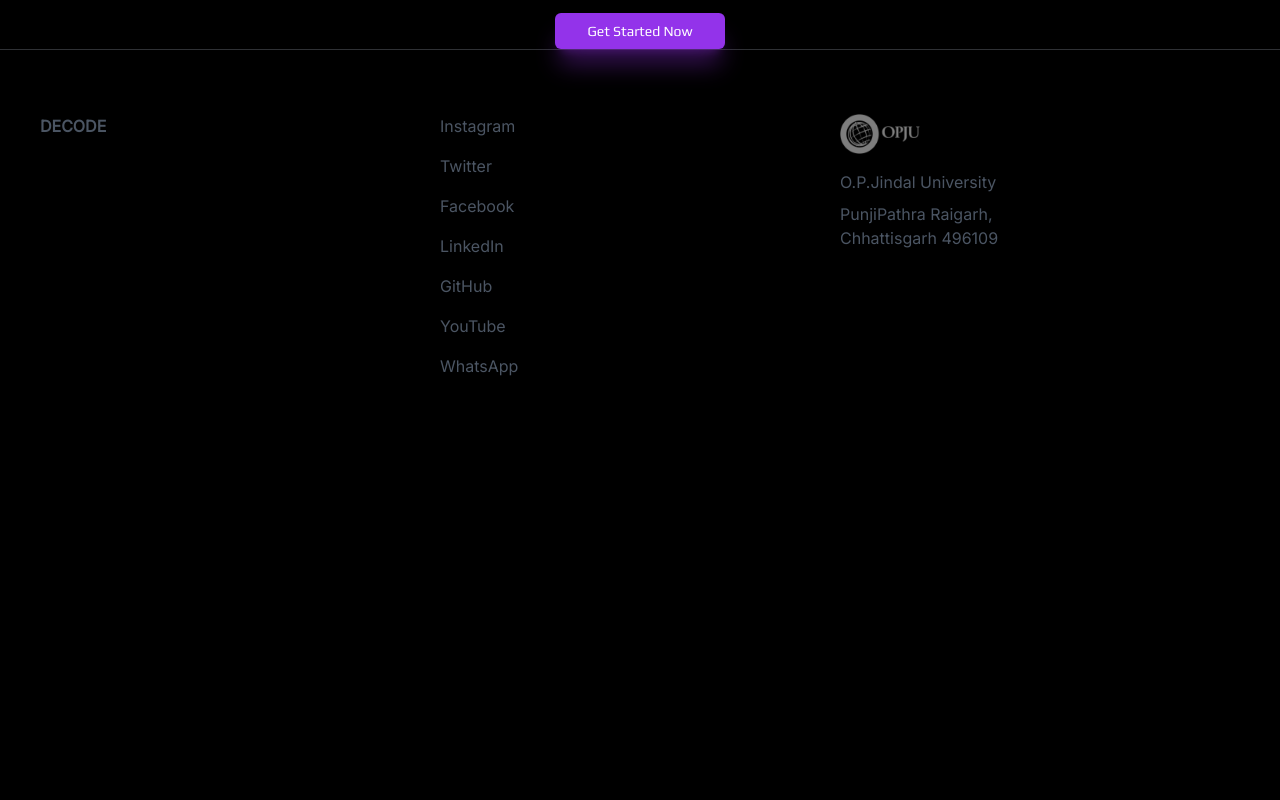
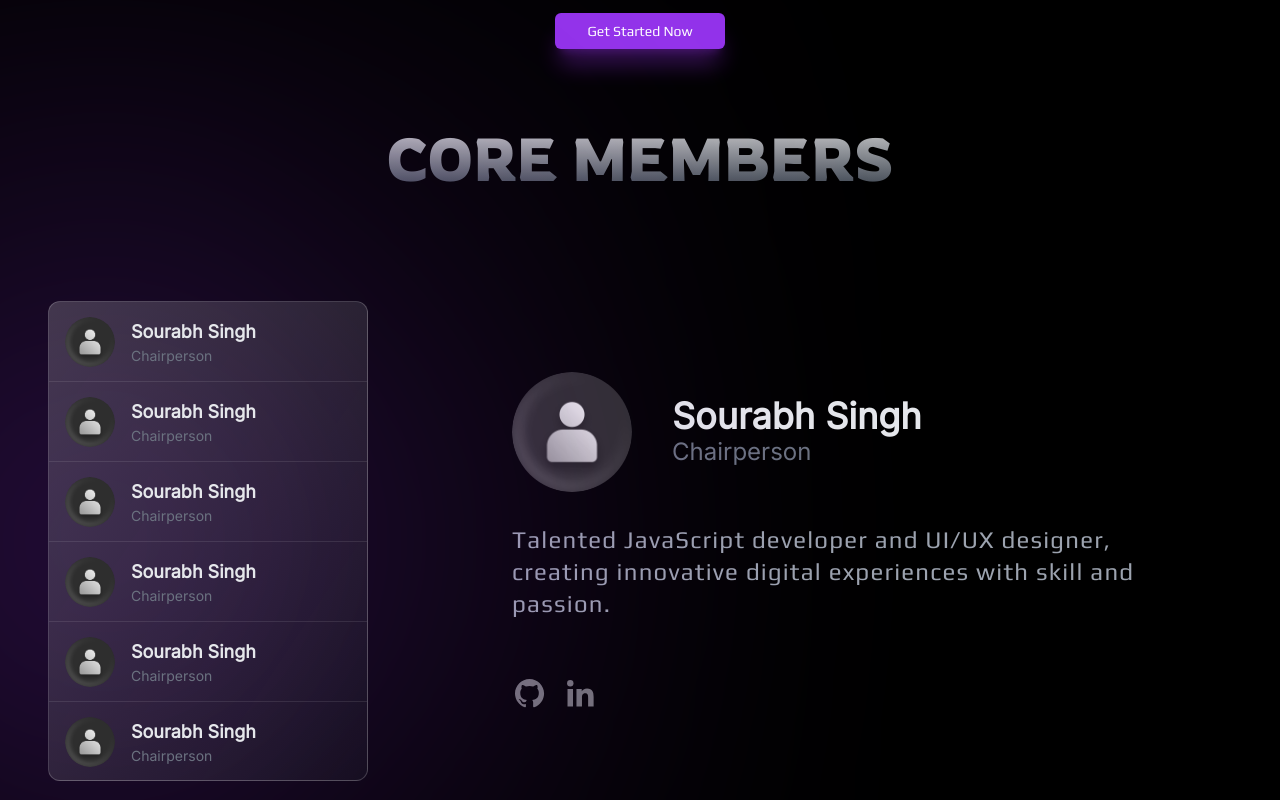
Before and after one commit to void-main1812/decode, a Next.js app: page / in a window 1280 px wide. Shown: the part 2920-3720 px from the top of the page. Before the commit the page ends 3362 px from the top, so only its background shows below. Built offline with nearby package versions, Linux system fonts and the light colour scheme.

Commit message:
👥🔧 Set up: Core Team Members Details

```diff
--- a/app/(site)/components/Body.tsx
+++ b/app/(site)/components/Body.tsx
@@ -1,6 +1,6 @@
 "use client";
 
-import React from "react";
+import React, {useState} from "react";
 import {Play} from "next/font/google";
 import {Rowdies} from "next/font/google";
 import {Inter} from "next/font/google";
@@ -11,6 +11,8 @@ import AdvantagesCard from "@/app/components/AdvantagesCard";
 import {Player} from "@lottiefiles/react-lottie-player";
 import Input from "@/app/components/Input";
 import InputArea from "@/app/components/InputArea";
+import UserItem from "@/app/components/UserItem";
+import MemberDetails from "@/app/components/MemberDetails";
 
 const play = Play({
     subsets: ["latin"],
@@ -28,6 +30,91 @@ const rowdies = Rowdies({
 });
 
 const Body = () => {
+
+    const [presentIndex, setPresentIndex] = useState(0);
+
+    // -------------------------------------Details of Core Team Members
+
+    const members = [
+        {
+            index: 0,
+            name: "Sourabh Singh",
+            role: "Chairperson",
+            image: '/images/user.png',
+            desc: ' Talented JavaScript developer and UI/UX designer, creating innovative digital experiences with skill and passion.'
+        },
+        {
+            index: 1,
+            name: "Sourabh Singh",
+            role: "Chairperson",
+            image: '/images/user.png',
+            desc: 'a hardworking girl'
+        },
+        {
+            index: 2,
+            name: "Sourabh Singh",
+            role: "Chairperson",
+            image: '/images/user.png',
+            desc: 'a hardworking boy'
+        },
+        {
+            index: 3,
+            name: "Sourabh Singh",
+            role: "Chairperson",
+            image: '/images/user.png',
+            desc: 'a hardworking boy'
+        },
+        {
+            index: 4,
+            name: "Sourabh Singh",
+            role: "Chairperson",
+            image: '/images/user.png',
+            desc: 'a hardworking boy'
+        },
+        {
+            index: 5,
+            name: "Sourabh Singh",
+            role: "Chairperson",
+            image: '/images/user.png',
+            desc: 'a hardworking boy'
+        },
+        {
+            index: 6,
+            name: "Sourabh Singh",
+            role: "Chairperson",
+            image: '/images/user.png',
+            desc: 'a hardworking boy'
+        },
+        {
+            index: 7,
+            name: "Sourabh Singh",
+            role: "Chairperson",
+            image: '/images/user.png',
+            desc: 'a hardworking boy'
+        },
+        {
+            index: 8,
+            name: "Sourabh Singh",
+            role: "Chairperson",
+            image: '/images/user.png',
+            desc: 'a hardworking boy'
+        },
+        {
+            index: 9,
+            name: "Sourabh Singh",
+            role: "Chairperson",
+            image: '/images/user.png',
+            desc: 'a hardworking boy'
+        },
+    ]
+
+    // ---------------------------------Handling the image or card hover animations
+
+    const handleClick = (index: number) => {
+        setPresentIndex(index);
+        console.log(presentIndex);
+    }
+
     const [props, set] = useSpring(() => ({
         xys: [0, 0, 1],
         config: {mass: 10, tension: 500, friction: 40},
@@ -51,9 +138,13 @@ const Body = () => {
     const trans = (x: number, y: number, s: number) =>
         `perspective(600px) rotateX(${x}deg) rotateY(${y}deg) scale(${s})`;
 
+    // ---------------------------------Main Body Starts Here
 
     return (
         <div className=" mt-[25vh] z-0 flex flex-col items-center ">
+
+            {/* ----------------------------------Hero Section----------------------------------------- */}
+
             <div className="h-[60vh] w-[80vw] bg-purple-800 blur-[50vh] rounded-full absolute top-[-30vh]"/>
             <div className="flex flex-col gap-5 justify-center items-center">
                 <p className="uppercase text-3xl text-white font-normal tracking-[5px]">
@@ -97,6 +188,9 @@ const Body = () => {
                     className="mt-16 border-[1px] relative border-purple-900 rounded-xl "
                 />
             </a.div>
+
+            {/* -------------------------------------Sponsors Section---------------------------------------- */}
+
             <div className=' flex flex-col justify-center items-center container mt-[15vh]'>
                 <p className='text-2xl text-gray-400/50 tracking-wider'>OUR COMMUNITY IS POWERED BY</p>
                 <div className='flex justify-around items-center gap-[8vw] mt-8'>
@@ -111,12 +205,18 @@ const Body = () => {
                     <div className='w-[80vw] h-[20vh] rounded-[100%] z-20 bg-black '/>
                 </div>
             </div>
+
+            {/* --------------------------------------Advantages of Decode------------------------------------- */}
+
             <div className='container flex flex-col justify-center items-center'>
                 <p className={`text-6xl text-transparent font-light bg-clip-text bg-gradient-to-b from-gray-100/80 to-gray-600/80 tracking-wider text-center leading-[12vh] ${rowdies.className}`}>WHY
                     SHOULD YOU<br/>JOIN DECODE</p>
                 <p className={`w-[60vw] text-center text-gray-400 mt-4 font-extralight ${inter.className}`}>Because here
                     you&apos;ll learn the real stuff with fun</p>
                 <div className='grid grid-cols-3 w-[85vw] grid-flow-row gap-12 mt-16 items-center'>
+
+                    {/*Card 1  Industry Level Skills*/}
+
                     <AdvantagesCard className='text-center flex flex-col col-span-2 justify-center p-8 items-center'>
                         <Player src={'/animations/react_gray.json'} className='player' loop autoplay
                                 style={{height: '30vh', width: '30vh', opacity: '0.5'}}/>
@@ -125,6 +225,9 @@ const Body = () => {
                         <p className='text-gray-500 text-lg w-[35vw] mt-8'>Learn all new & industry level skills like
                             react js, next js, android development etc. By working on real life projects</p>
                     </AdvantagesCard>
+
+                    {/*Card 2  Learn, Innovate and Grow*/}
+
                     <AdvantagesCard className='text-center flex flex-col justify-center p-8 items-center'>
                         <Player src={'/animations/brain_gray.json'} className='player' loop autoplay
                                 style={{height: '25vh', width: '25vh', opacity: '0.5'}}/>
@@ -134,6 +237,9 @@ const Body = () => {
                         <p className='text-gray-500 text-lg w-[20vw] mt-8'>Learn together with like-minded ones to grow
                             faster</p>
                     </AdvantagesCard>
+
+                    {/*Card 3  Powered by GFG*/}
+
                     <AdvantagesCard className='text-center flex flex-col justify-center p-8 items-center'>
                         <Player src={'/animations/bolt.json'} className='player' loop autoplay
                                 style={{height: '25vh', width: '25vh', opacity: '0.5'}}/>
@@ -141,6 +247,9 @@ const Body = () => {
                             by GeeksforGeeks</h1>
                         <p className='text-gray-500 text-lg w-[20vw] mt-8'>The community is powered by GeeksforGeeks</p>
                     </AdvantagesCard>
+
+                    {/*Card 4  AI Collaboration*/}
+
                     <AdvantagesCard className='text-center flex col-span-2 flex-col justify-center p-8 items-center'>
                         <Player src={'/animations/ai_gray.json'} className='player' loop autoplay
                                 style={{height: '25vh', width: '25vh', opacity: '0.5'}}/>
@@ -153,7 +262,34 @@ const Body = () => {
                 <Button onClick={() => {
                 }} className='mt-12 p-6'> Get Started Now </Button>
             </div>
-        {/*  Todo: Core team members Section  */}
+
+            {/* ------------------------------------Core Team Section------------------------------------------ */}
+
+            <div className='container flex flex-col gap-8 justify-center items-center mt-20 mb-10 '>
+                <h1 className={`text-6xl text-transparent bg-clip-text bg-gradient-to-b from-gray-100/80 to-gray-600/80 uppercase font-bold ${rowdies.className} `}>Core
+                    Members</h1>
+                <div className='flex relative justify-center w-[95vw] items-center'>
+
+                    {/*List of Members*/}
+
+                    <div
+                        className='h-[60vh] w-[25vw] rounded-xl z-10 mr-16 border-[1px] overflow-y-scroll border-gray-100/20 bg-gradient-to-br from-gray-100/20 to-gray-600/10'>
+                        {members.map((item) => (
+                            <UserItem name={item.name} image={item.image} role={item.role}
+                                      onClick={() => handleClick(item.index)}
+                                      key={item.index}/>
+                        ))}
+                    </div>
+
+                    {/*Member Details*/}
+
+                    <MemberDetails name={members[presentIndex].name} image={members[presentIndex].image}
+                                   role={members[presentIndex].role} description={members[presentIndex].desc}/>
+                    <div
+                        className='h-[50vh] w-[50vh] bg-purple-600 rounded-full blur-[30vh] absolute -left-[10vw] z-0'/>
+                </div>
+            </div>
+
         </div>
     );
 };
--- /dev/null
+++ b/app/components/MemberDetails.tsx
@@ -0,0 +1,37 @@
+import React from 'react';
+import Image from "next/image";
+import {Inter} from "next/font/google";
+import {BiLogoGithub, BiLogoLinkedin} from "react-icons/bi";
+
+interface memberDetailsProps {
+    name: string;
+    image: string;
+    role: string;
+    description: string;
+}
+
+const inter = Inter({
+    subsets: ["latin"],
+    weight: "400",
+})
+
+const MemberDetails: React.FC<memberDetailsProps> = ({name, image, role, description}) => {
+    return (
+        <div className='flex h-[80vh] flex-col justify-center items-start p-[10vh] gap-8'>
+            <div className={`flex justify-start items-center gap-10 ${inter.className}`}>
+                <Image src={image} alt={'image'} height={120} width={120} className='rounded-full'/>
+                <div className='flex flex-col'>
+                    <h1 className='text-4xl font-semibold text-gray-200'>{name}</h1>
+                    <p className='text-2xl text-gray-500'>{role}</p>
+                </div>
+            </div>
+            <p className='text-2xl tracking-wider text-gray-400 w-[50vw]' >{description}</p>
+            <div className='flex gap-4 mt-6' >
+                <BiLogoGithub size={35} className='text-gray-200/50 cursor-pointer transition hover:text-white' />
+                <BiLogoLinkedin size={35} className='text-gray-200/50 cursor-pointer transition hover:text-white' />
+            </div>
+        </div>
+    );
+};
+
+export default MemberDetails;
--- /dev/null
+++ b/app/components/UserItem.tsx
@@ -0,0 +1,31 @@
+'use client'
+
+import React from 'react';
+import Image from "next/image";
+import {Inter} from "next/font/google";
+
+interface userItemProps {
+    name: string;
+    image: string;
+    role: string;
+    onClick?: any;
+}
+
+const inter = Inter({
+    subsets: ["latin"],
+    weight: "400",
+});
+
+const UserItem: React.FC<userItemProps> = ({name, onClick, image, role}) => {
+    return (
+        <div onClick={onClick} className={`flex user-item justify-start hover:cursor-pointer hover:bg-gray-200/10 p-4 items-center border-b-[1px] border-gray-100/10 h-[10vh] ${inter.className} `} >
+            <Image src={image} alt={"image"} height={50} width={50} className='rounded-full mr-4'/>
+            <div className='flex flex-col'>
+                <h1 className='text-lg font-semibold text-gray-200'>{name}</h1>
+                <p className='text-sm text-gray-500'>{role}</p>
+            </div>
+        </div>
+    );
+};
+
+export default UserItem;
--- a/app/globals.css
+++ b/app/globals.css
@@ -10,14 +10,14 @@ html,
 }
 
 ::-webkit-scrollbar {
-  width: 3px;
-  height: 1px;
+  width: 1px;
   background-color: #ffffff50;
+  opacity: 0.1;
 }
 
 ::-webkit-scrollbar-thumb {
-  width: 2px;
+  width: 0.8px;
   background-color: #9348d1;
   border-radius: 50px;
-  height: 0.8px;
+  opacity: 0.1;
 }
--- a/package.json
+++ b/package.json
@@ -21,6 +21,7 @@
     "postcss": "8.4.24",
     "react": "18.2.0",
     "react-dom": "18.2.0",
+    "react-icons": "^4.10.1",
     "react-spring": "^9.7.2",
     "tailwindcss": "3.3.2",
     "typescript": "5.1.3"
```
Also changed, not shown: public/images/user.png (added), 1 other file (tests, documents, lock files or other folders).
